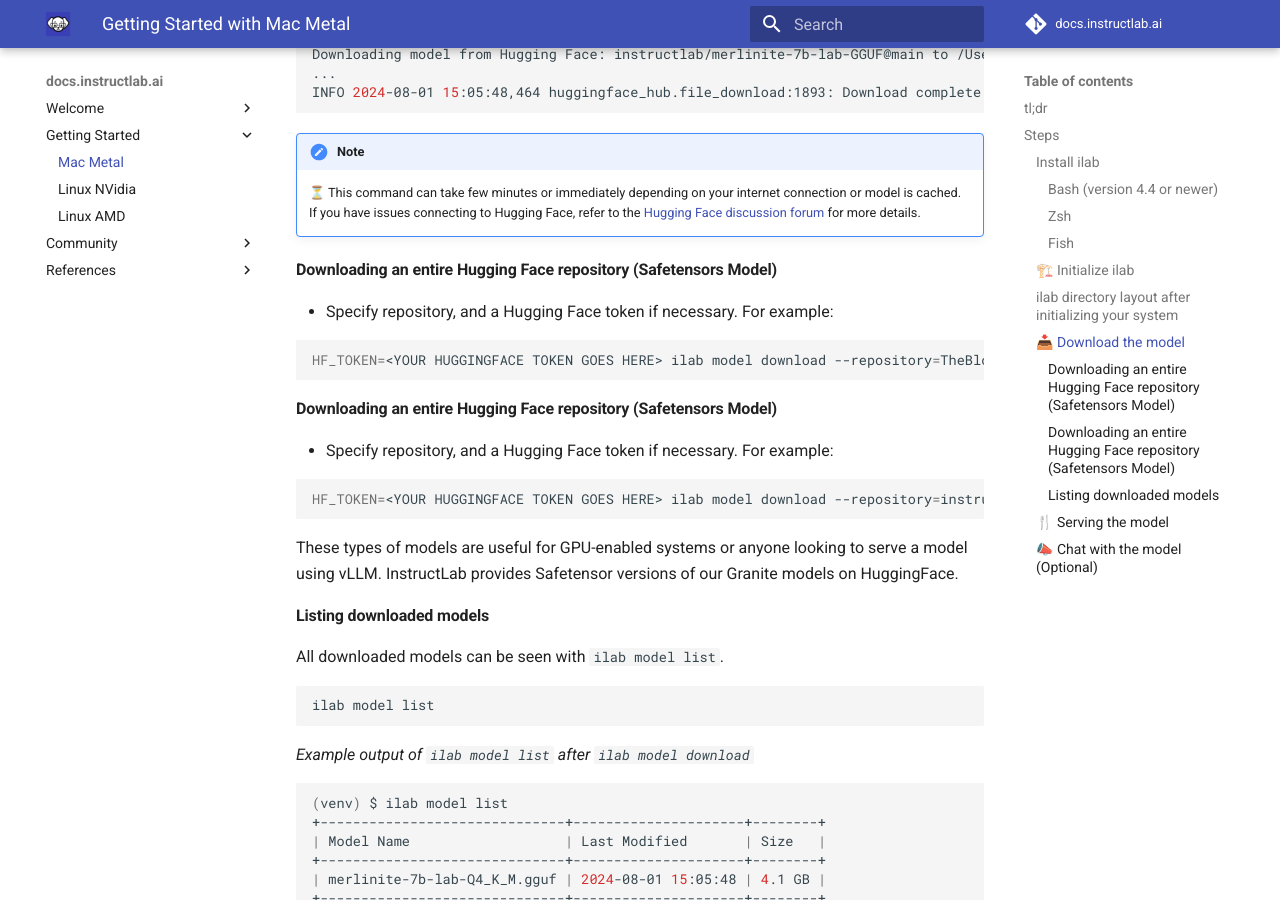
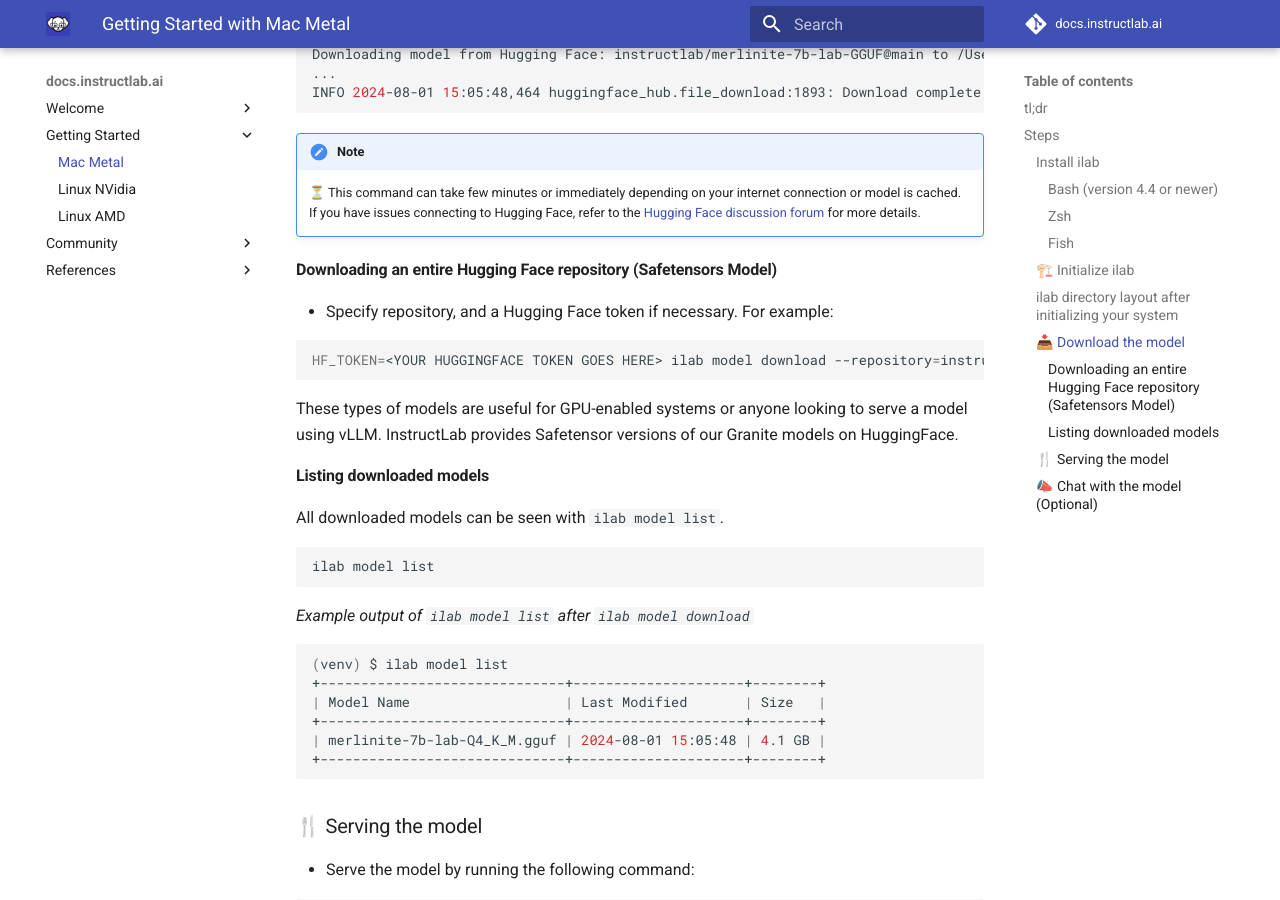
Before and after one commit to instructlab/docs.instructlab.ai, an MkDocs documentation site: the page built from docs/getting-started/mac_metal.md, in a window 1280 px wide and 900 px high, scrolled down 5587 px. Built offline with MkDocs 1.6.1 and Material for MkDocs 9.7.7, drawn with Linux system fonts in a browser that asks for light colours; comment, search, counter and statistics services are not loaded; some of the changed text lies outside the part shown.

Commit message:
Fixed some typos and formattng.
Fixed some formatting and typos.

Signed-off-by: JJ Asghar <awesome@ibm.com>

````diff
--- a/docs/getting-started/mac_metal.md
+++ b/docs/getting-started/mac_metal.md
@@ -9,7 +9,7 @@
 ## tl;dr
 
 !!! note
-    These steps will pull down a premade `qna.yaml` so you can do a local build. skip the `wget`, `mv`, and `ilab taxonomy diff` if you don't want to do this.
+    These steps will pull down a premade `qna.yaml` so you can do a local build. Skip the `wget`, `mv`, and `ilab taxonomy diff` if you don't want to do this.
 
 ```bash
 python3.11 -m venv venv-instructlab-0.18-3.11
@@ -268,14 +268,6 @@
 - Specify repository, and a Hugging Face token if necessary. For example:
 
 ```shell
-HF_TOKEN=<YOUR HUGGINGFACE TOKEN GOES HERE> ilab model download --repository=TheBloke/Mixtral-8x7B-Instruct-v0.1-GGUF --filename=mixtral-8x7b-instruct-v0.1.Q4_K_M.gguf
-```
-
-#### Downloading an entire Hugging Face repository (Safetensors Model)
-
-- Specify repository, and a Hugging Face token if necessary. For example:
-
-```shell
 HF_TOKEN=<YOUR HUGGINGFACE TOKEN GOES HERE> ilab model download --repository=instructlab/granite-7b-lab
 ```
 
````
Also changed, not shown: docs/getting-started/linux_amd.md (+1 -1 lines), docs/getting-started/linux_nvidia.md (+1 -1 lines).
